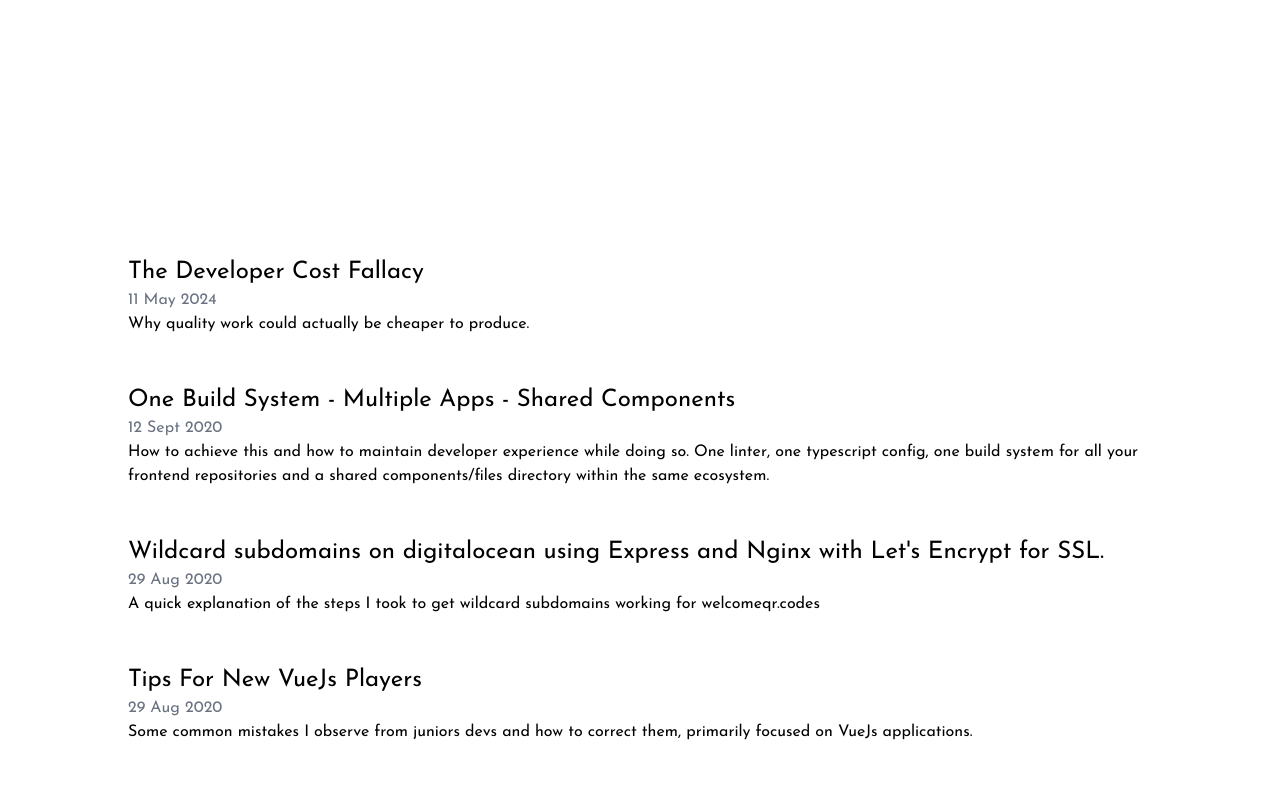
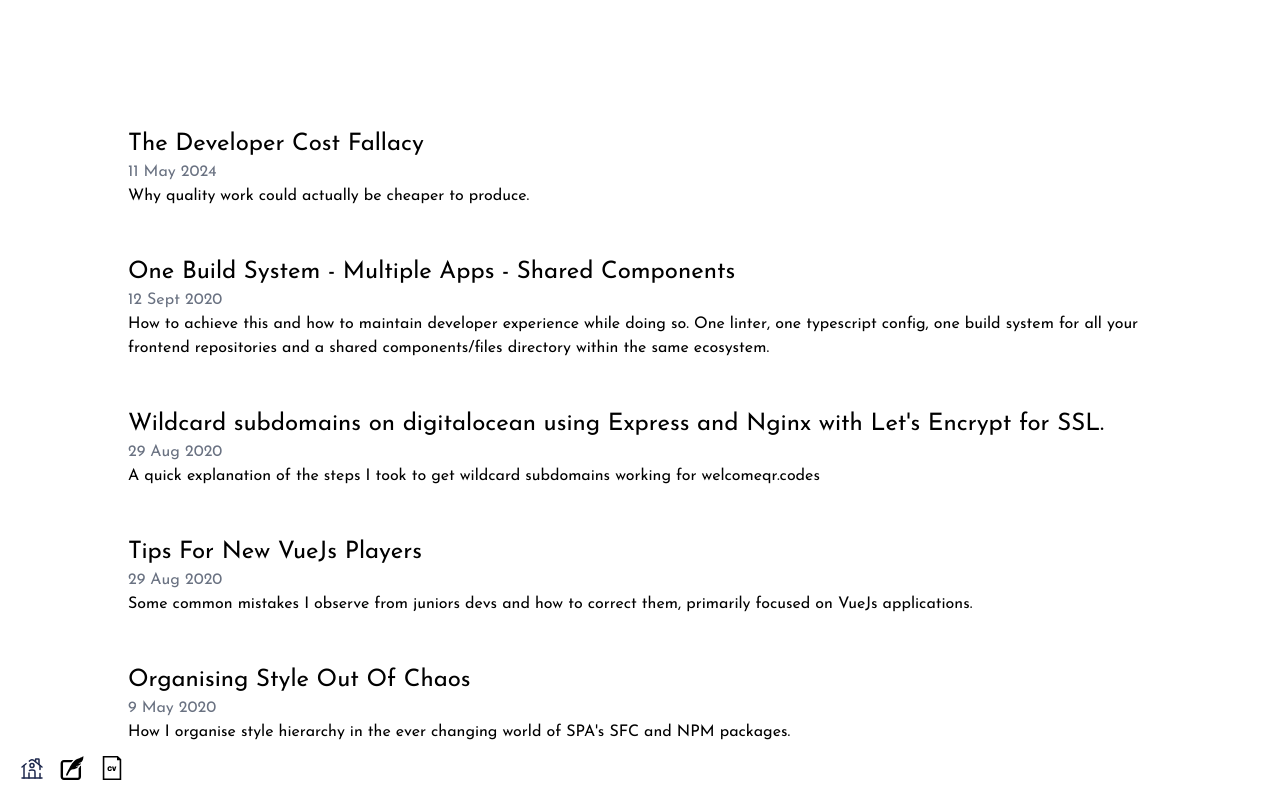
Before and after one commit to HamishClulee/mats-react-netlify, a React (Vite) app: page /blog in a window 1280 px wide. Shown: the top 793 px of the page. Built offline with nearby package versions, Linux system fonts and the light colour scheme.

Commit message:
Add floating page nav

```diff
--- a/src/App.tsx
+++ b/src/App.tsx
@@ -1,13 +1,19 @@
-import { Route, Routes } from "react-router-dom";
+import { Route, Routes, useLocation } from "react-router-dom";
 import { Home } from "./routes/home.route.tsx";
 import { Cv } from "./routes/cv.route.tsx";
 import { Blog } from "./routes/blog.route.tsx";
-
 import { NotFound } from "./routes/not-found.route.tsx";
 import { PostWrapper } from "./components/blog/post-wrapper.component.tsx";
+import { PageNav } from "./components/layout/page-nav.component.tsx";
 
 function App() {
+  const location = useLocation(); // Get the current route
+
   return (
+    <>
+      {/* Only render PageNav if not on the home page */}
+      {location.pathname !== "/" && <PageNav />}
+
       <Routes>
         <Route path="/" element={<Home />} />
         <Route path="/cv" element={<Cv />} />
@@ -15,6 +21,7 @@ function App() {
         <Route path="/blog/:urlName" element={<PostWrapper />} />
         <Route path="*" element={<NotFound />} />
       </Routes>
+    </>
   );
 }
 
--- /dev/null
+++ b/src/components/layout/page-nav.component.tsx
@@ -0,0 +1,20 @@
+import { Link } from "react-router-dom";
+import { HomeIcon } from "../svgs/home.icon.tsx";
+import { BlogIcon } from "../svgs/blog.icon.tsx";
+import { CvIcon } from "../svgs/cv.icon.tsx";
+
+export const PageNav = () => {
+  return (
+    <div className="fixed bottom-5 left-5 flex flex-row space-x-4">
+      <Link to="/">
+        <HomeIcon />
+      </Link>
+      <Link to="/blog">
+        <BlogIcon />
+      </Link>
+      <Link to="/cv">
+        <CvIcon />
+      </Link>
+    </div>
+  );
+};
--- /dev/null
+++ b/src/components/svgs/blog.icon.tsx
@@ -0,0 +1,30 @@
+export const BlogIcon = () => (
+  <svg
+    version="1.1"
+    id="_x32_"
+    height="24"
+    width="24"
+    xmlns="http://www.w3.org/2000/svg"
+    viewBox="0 0 512 512"
+    fill="#000000"
+  >
+    <g id="SVGRepo_bgCarrier" strokeWidth="0"></g>
+    <g
+      id="SVGRepo_tracerCarrier"
+      strokeLinecap="round"
+      strokeLinejoin="round"
+    ></g>
+    <g id="SVGRepo_iconCarrier">
+      <g>
+        <path
+          className="st0"
+          d="M421.073,221.719c-0.578,11.719-9.469,26.188-23.797,40.094v183.25c-0.016,4.719-1.875,8.719-5.016,11.844 c-3.156,3.063-7.25,4.875-12.063,4.906H81.558c-4.781-0.031-8.891-1.844-12.047-4.906c-3.141-3.125-4.984-7.125-5-11.844V152.219 c0.016-4.703,1.859-8.719,5-11.844c3.156-3.063,7.266-4.875,12.047-4.906h158.609c12.828-16.844,27.781-34.094,44.719-49.906 c0.078-0.094,0.141-0.188,0.219-0.281H81.558c-18.75-0.016-35.984,7.531-48.25,19.594c-12.328,12.063-20.016,28.938-20,47.344 v292.844c-0.016,18.406,7.672,35.313,20,47.344C45.573,504.469,62.808,512,81.558,512h298.641c18.781,0,36.016-7.531,48.281-19.594 c12.297-12.031,20-28.938,19.984-47.344V203.469c0,0-0.125-0.156-0.328-0.313C440.37,209.813,431.323,216.156,421.073,221.719z"
+        ></path>
+        <path
+          className="st0"
+          d="M498.058,0c0,0-15.688,23.438-118.156,58.109C275.417,93.469,211.104,237.313,211.104,237.313 c-15.484,29.469-76.688,151.906-76.688,151.906c-16.859,31.625,14.031,50.313,32.156,17.656 c34.734-62.688,57.156-119.969,109.969-121.594c77.047-2.375,129.734-69.656,113.156-66.531c-21.813,9.5-69.906,0.719-41.578-3.656 c68-5.453,109.906-56.563,96.25-60.031c-24.109,9.281-46.594,0.469-51-2.188C513.386,138.281,498.058,0,498.058,0z"
+        ></path>
+      </g>
+    </g>
+  </svg>
+);
--- /dev/null
+++ b/src/components/svgs/cv.icon.tsx
@@ -0,0 +1,29 @@
+export const CvIcon = () => (
+  <svg
+    fill="#000000"
+    version="1.1"
+    id="Capa_1"
+    height={24}
+    width={24}
+    xmlns="http://www.w3.org/2000/svg"
+    viewBox="0 0 45.057 45.057"
+  >
+    <g id="SVGRepo_bgCarrier" strokeWidth="0"></g>
+    <g
+      id="SVGRepo_tracerCarrier"
+      strokeLinecap="round"
+      strokeLinejoin="round"
+    ></g>
+    <g id="SVGRepo_iconCarrier">
+      <g>
+        <g id="_x35_8_24_">
+          <g>
+            <path d="M19.558,25.389c-0.067,0.176-0.155,0.328-0.264,0.455c-0.108,0.129-0.24,0.229-0.396,0.301 c-0.156,0.072-0.347,0.107-0.57,0.107c-0.313,0-0.572-0.068-0.78-0.203c-0.208-0.137-0.374-0.316-0.498-0.541 c-0.124-0.223-0.214-0.477-0.27-0.756c-0.057-0.279-0.084-0.564-0.084-0.852c0-0.289,0.027-0.572,0.084-0.853 c0.056-0.281,0.146-0.533,0.27-0.756c0.124-0.225,0.29-0.404,0.498-0.541c0.208-0.137,0.468-0.203,0.78-0.203 c0.271,0,0.494,0.051,0.666,0.154c0.172,0.105,0.31,0.225,0.414,0.361c0.104,0.137,0.176,0.273,0.216,0.414 c0.04,0.139,0.068,0.25,0.084,0.33h2.568c-0.112-1.08-0.49-1.914-1.135-2.502c-0.644-0.588-1.558-0.887-2.741-0.895 c-0.664,0-1.263,0.107-1.794,0.324c-0.532,0.215-0.988,0.52-1.368,0.912c-0.38,0.392-0.672,0.863-0.876,1.416 c-0.204,0.551-0.307,1.165-0.307,1.836c0,0.631,0.097,1.223,0.288,1.77c0.192,0.549,0.475,1.021,0.847,1.422 s0.825,0.717,1.361,0.949c0.536,0.23,1.152,0.348,1.849,0.348c0.624,0,1.18-0.105,1.668-0.312 c0.487-0.209,0.897-0.482,1.229-0.822s0.584-0.723,0.756-1.146c0.172-0.422,0.259-0.852,0.259-1.283h-2.593 C19.68,25.023,19.627,25.214,19.558,25.389z"></path>
+            <polygon points="26.62,24.812 26.596,24.812 25.192,19.616 22.528,19.616 25.084,28.184 28.036,28.184 30.713,19.616 28,19.616 "></polygon>
+            <path d="M33.431,0H5.179v45.057h34.699V6.251L33.431,0z M36.878,42.056H8.179V3h23.706v4.76h4.992L36.878,42.056L36.878,42.056z"></path>
+          </g>
+        </g>
+      </g>
+    </g>
+  </svg>
+);
--- /dev/null
+++ b/src/components/svgs/home.icon.tsx
@@ -0,0 +1,60 @@
+export const HomeIcon = () => (
+  <svg
+    viewBox="0 0 24 24"
+    height={24}
+    width={24}
+    fill="none"
+    xmlns="http://www.w3.org/2000/svg"
+  >
+    <g id="SVGRepo_bgCarrier" strokeWidth="0"></g>
+    <g
+      id="SVGRepo_tracerCarrier"
+      strokeLinecap="round"
+      strokeLinejoin="round"
+    ></g>
+    <g id="SVGRepo_iconCarrier">
+      <path
+        d="M22 22L2 22"
+        stroke="#1C274C"
+        strokeWidth="1.5"
+        strokeLinecap="round"
+      ></path>
+      <path
+        d="M2 11L6.06296 7.74968M22 11L13.8741 4.49931C12.7784 3.62279 11.2216 3.62279 10.1259 4.49931L9.34398 5.12486"
+        stroke="#1C274C"
+        strokeWidth="1.5"
+        strokeLinecap="round"
+      ></path>
+      <path
+        d="M15.5 5.5V3.5C15.5 3.22386 15.7239 3 16 3H18.5C18.7761 3 19 3.22386 19 3.5V8.5"
+        stroke="#1C274C"
+        strokeWidth="1.5"
+        strokeLinecap="round"
+      ></path>
+      <path
+        d="M4 22V9.5"
+        stroke="#1C274C"
+        strokeWidth="1.5"
+        strokeLinecap="round"
+      ></path>
+      <path
+        d="M20 9.5V13.5M20 22V17.5"
+        stroke="#1C274C"
+        strokeWidth="1.5"
+        strokeLinecap="round"
+      ></path>
+      <path
+        d="M15 22V17C15 15.5858 15 14.8787 14.5607 14.4393C14.1213 14 13.4142 14 12 14C10.5858 14 9.87868 14 9.43934 14.4393M9 22V17"
+        stroke="#1C274C"
+        strokeWidth="1.5"
+        strokeLinecap="round"
+        strokeLinejoin="round"
+      ></path>
+      <path
+        d="M14 9.5C14 10.6046 13.1046 11.5 12 11.5C10.8954 11.5 10 10.6046 10 9.5C10 8.39543 10.8954 7.5 12 7.5C13.1046 7.5 14 8.39543 14 9.5Z"
+        stroke="#1C274C"
+        strokeWidth="1.5"
+      ></path>
+    </g>
+  </svg>
+);
--- a/src/routes/blog.route.tsx
+++ b/src/routes/blog.route.tsx
@@ -10,7 +10,7 @@ export const Blog = () => {
   }, []);
   return (
     <>
-      <main className="min-h-screen w-full flex flex-col max-w-screen-lg mx-auto mt-64">
+      <main className="min-h-screen w-full flex flex-col max-w-screen-lg mx-auto mt-32">
         {POSTS.map(({ title, date, brief, linkTo }, index) => (
           <BlogLink
             key={index}
```
Lines whose indentation alone changed are shown as unchanged.
